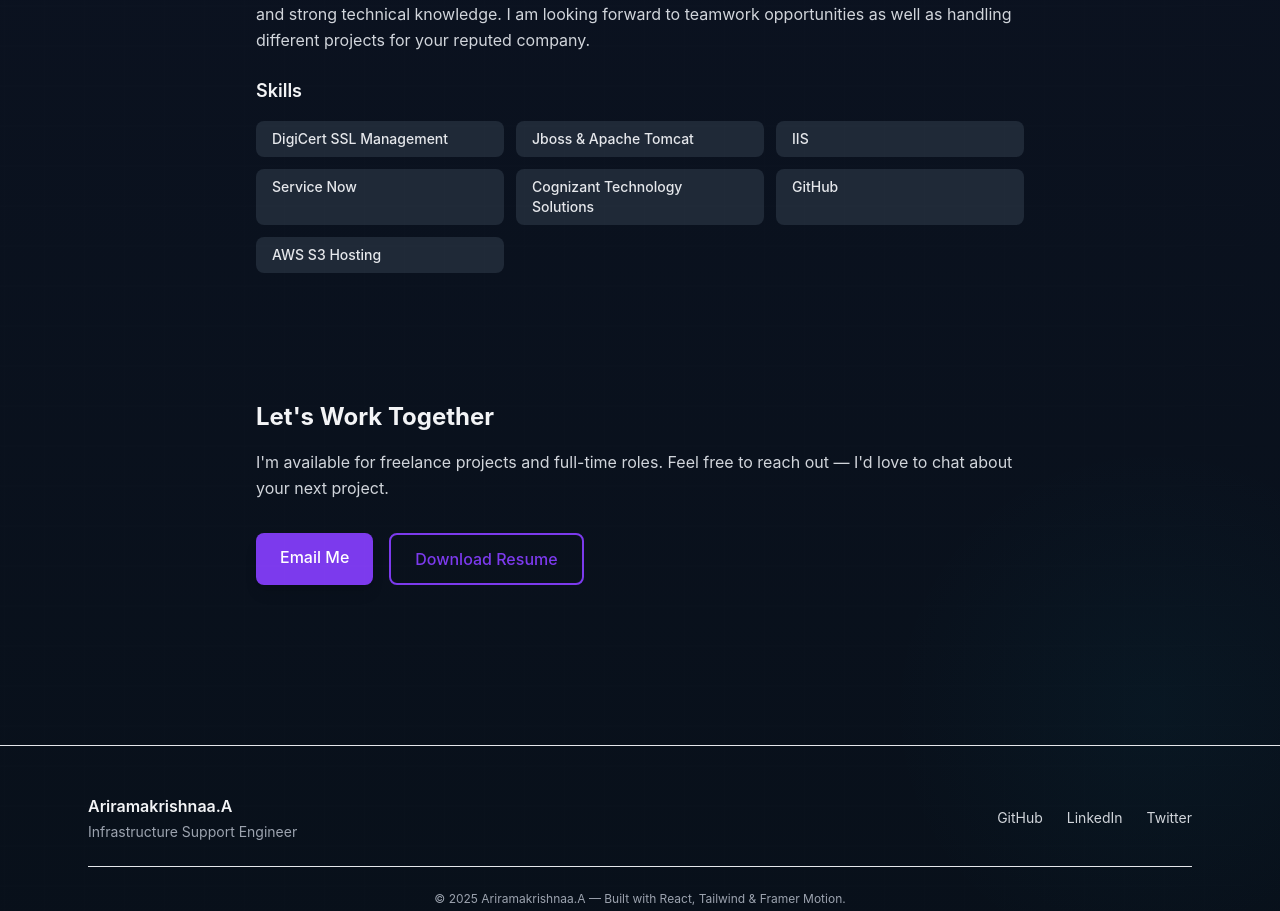
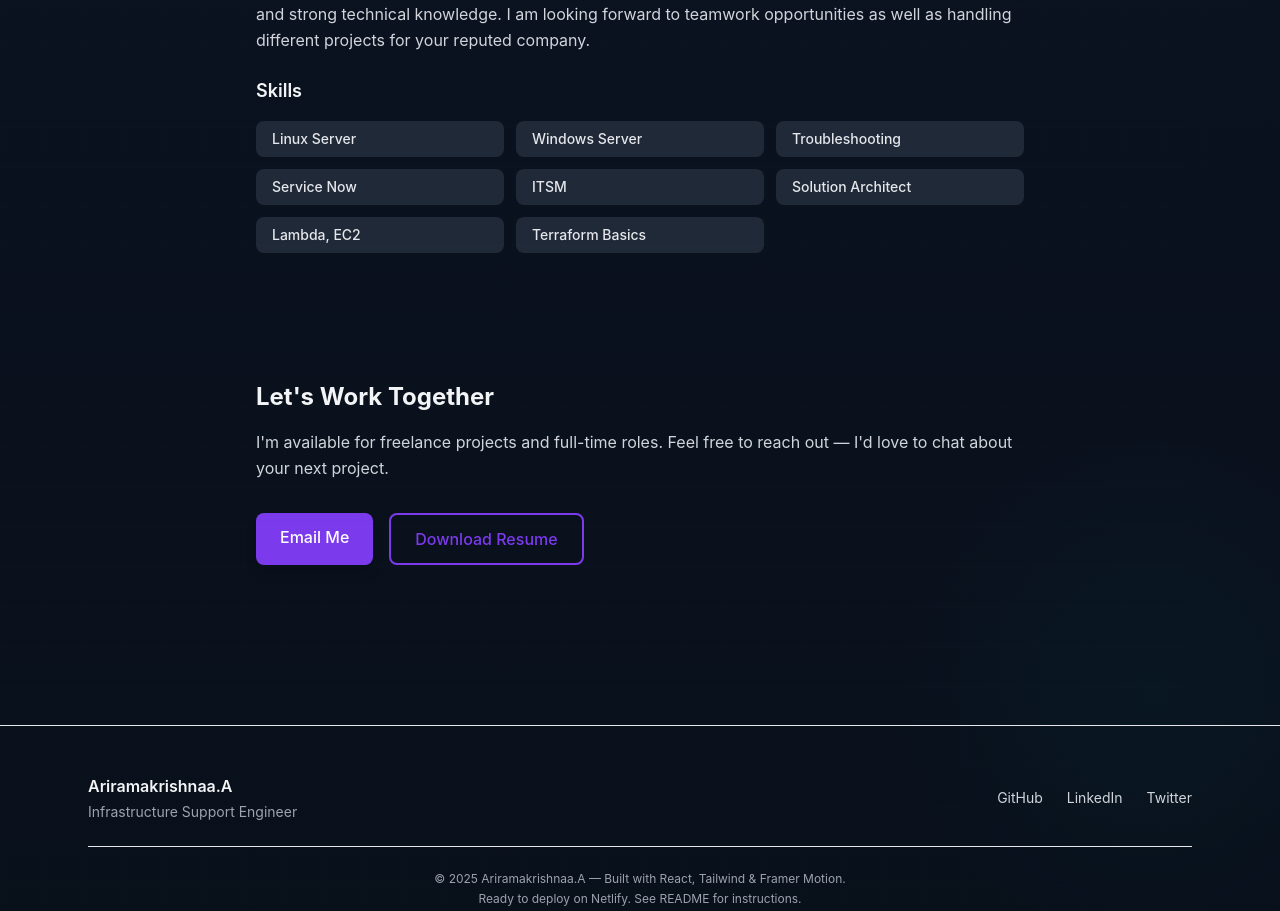
Before and after one commit to Ariramakrishnaa97/portfolio-website, a React (Vite) app: page / in a window 1280 px wide. Shown: the part 1690-2601 px from the top of the page. Built offline with nearby package versions, Linux system fonts and the light colour scheme; the HTML template or start-up script is replaced by a standard one.

Commit message:
Update skills: Linux, Windows, Troubleshooting, ITSM, Solution Architect, Lambda, EC2, Terraform

```diff
--- a/src/pages/About.jsx
+++ b/src/pages/About.jsx
@@ -2,7 +2,7 @@ import React from 'react'
 import { motion } from 'framer-motion'
 
 export default function About(){
-  const skills = ['DigiCert SSL Management', 'Jboss & Apache Tomcat', 'IIS', 'Service Now', 'Cognizant Technology Solutions', 'GitHub', 'AWS S3 Hosting']
+  const skills = ['Linux Server', 'Windows Server', 'Troubleshooting', 'Service Now', 'ITSM', 'Solution Architect', 'Lambda, EC2', 'Terraform Basics']
 
   return (
     <section id="about" className="py-16">
```
